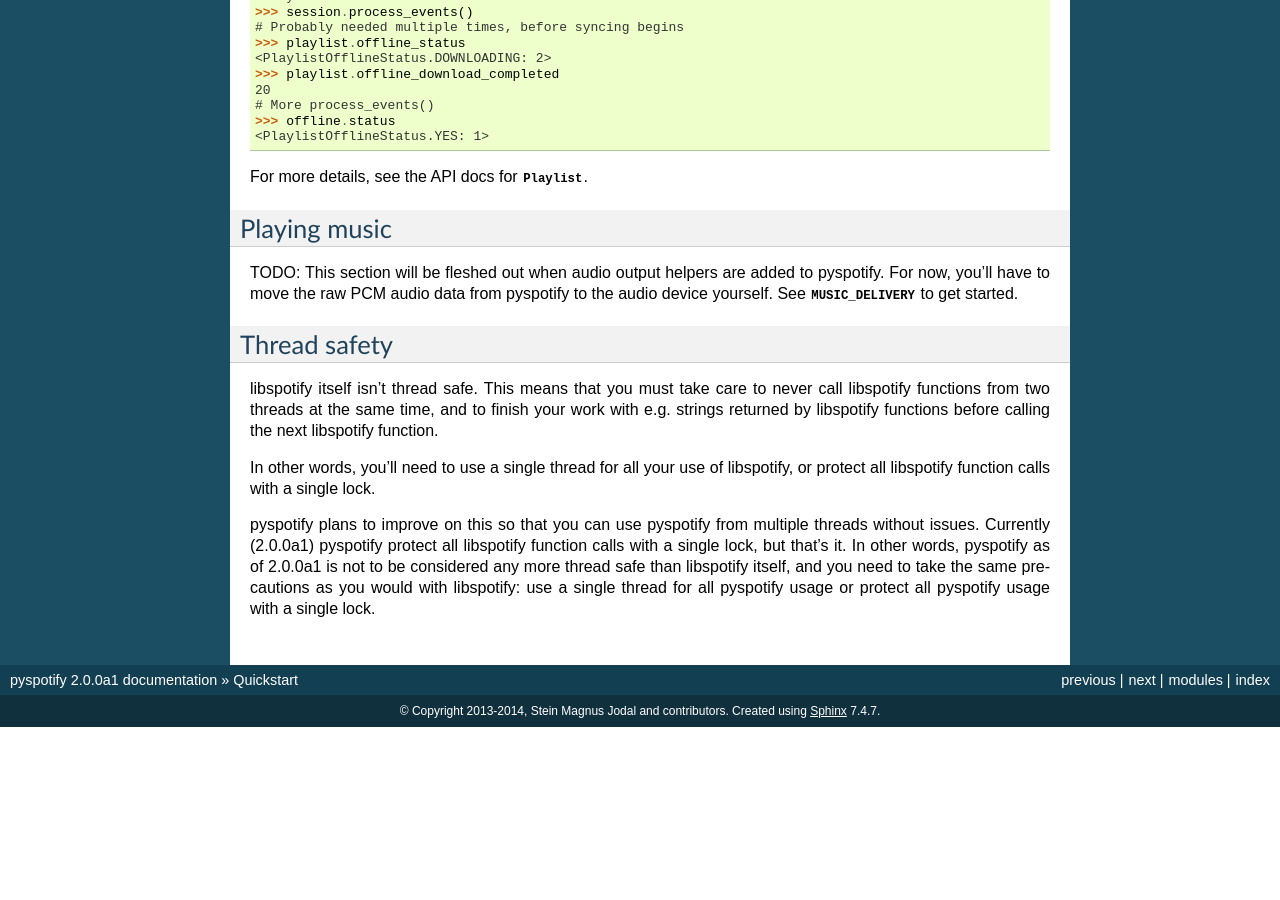
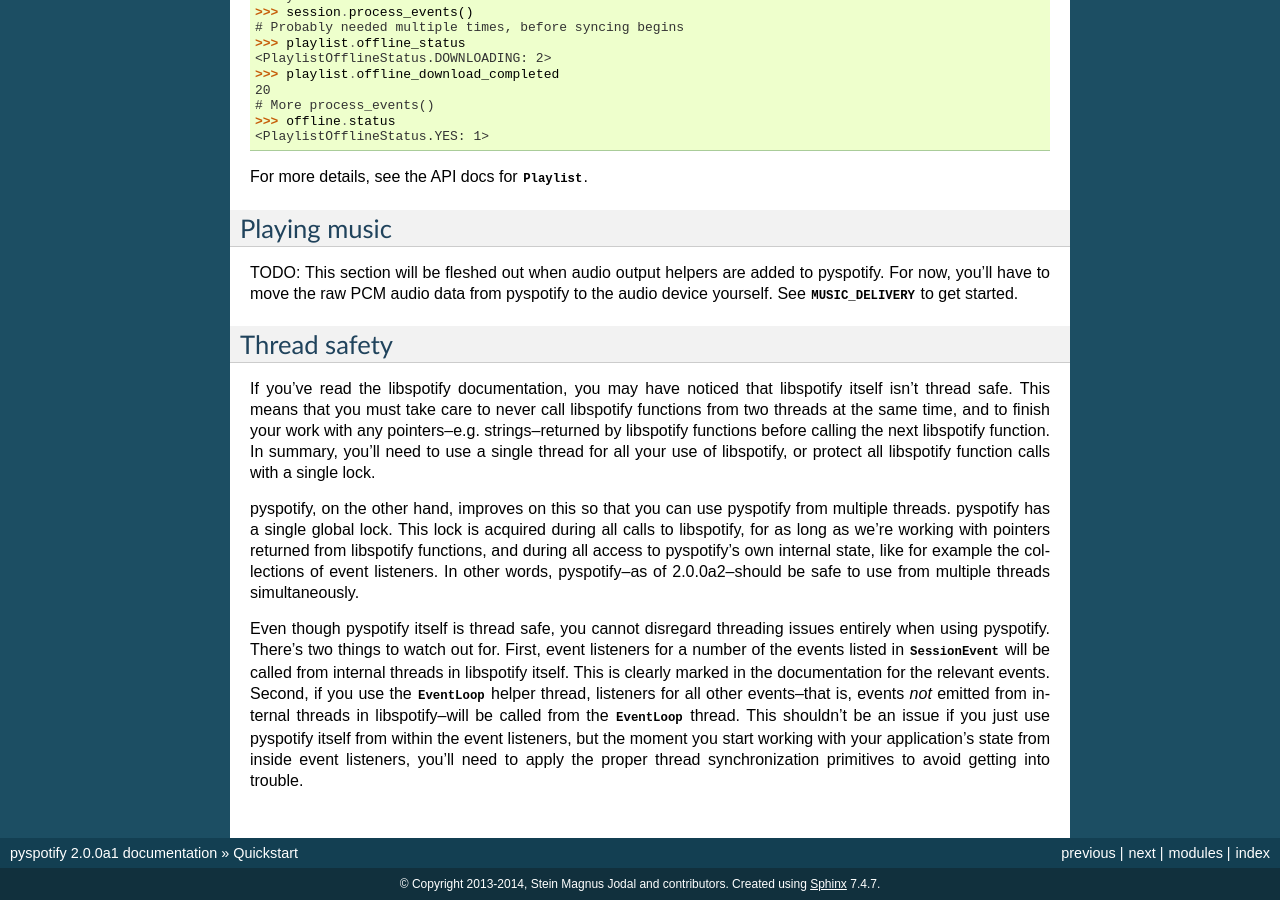
Before and after one commit to jodal/pyspotify, a Sphinx documentation site: the page built from docs/quickstart.rst, in a window 1280 px wide and 900 px high, scrolled down 6385 px. Built offline with Sphinx 7.4.7, drawn with Linux system fonts in a browser that asks for light colours; pages that are not in the unit, such as notebooks, are missing from menus; before the commit the page ends 7112 px from its top, so only the background shows below that.

Commit message:
docs: Update quickstart section on thread safety

```diff
--- a/docs/quickstart.rst
+++ b/docs/quickstart.rst
@@ -431,18 +431,31 @@ to get started.
 Thread safety
 =============
 
+If you've read the libspotify documentation, you may have noticed that
 libspotify itself isn't thread safe. This means that you must take care to
 never call libspotify functions from two threads at the same time, and to
-finish your work with e.g. strings returned by libspotify functions before
-calling the next libspotify function.
+finish your work with any pointers--e.g. strings--returned by libspotify
+functions before calling the next libspotify function. In summary, you'll need
+to use a single thread for all your use of libspotify, or protect all
+libspotify function calls with a single lock.
 
-In other words, you'll need to use a single thread for all your use of
-libspotify, or protect all libspotify function calls with a single lock.
+pyspotify, on the other hand, improves on this so that you can use pyspotify
+from multiple threads. pyspotify has a single global lock. This lock is
+acquired during all calls to libspotify, for as long as we're working with
+pointers returned from libspotify functions, and during all access to
+pyspotify's own internal state, like for example the collections of event
+listeners. In other words, pyspotify--as of 2.0.0a2--should be safe to use from
+multiple threads simultaneously.
 
-pyspotify plans to improve on this so that you can use pyspotify from multiple
-threads without issues. Currently (2.0.0a1) pyspotify protect all
-libspotify function calls with a single lock, but that's it. In other words,
-pyspotify as of 2.0.0a1 is not to be considered any more thread safe than
-libspotify itself, and you need to take the same precautions as you would with
-libspotify: use a single thread for all pyspotify usage or protect all
-pyspotify usage with a single lock.
+Even though pyspotify itself is thread safe, you cannot disregard threading
+issues entirely when using pyspotify. There's two things to watch out for.
+First, event listeners for a number of the events listed in
+:class:`~spotify.SessionEvent` will be called from internal threads in
+libspotify itself. This is clearly marked in the documentation for the relevant
+events. Second, if you use the :class:`~spotify.EventLoop` helper thread,
+listeners for all other events--that is, events *not* emitted from internal
+threads in libspotify--will be called from the :class:`~spotify.EventLoop`
+thread. This shouldn't be an issue if you just use pyspotify itself from
+within the event listeners, but the moment you start working with your
+application's state from inside event listeners, you'll need to apply the
+proper thread synchronization primitives to avoid getting into trouble.
```
